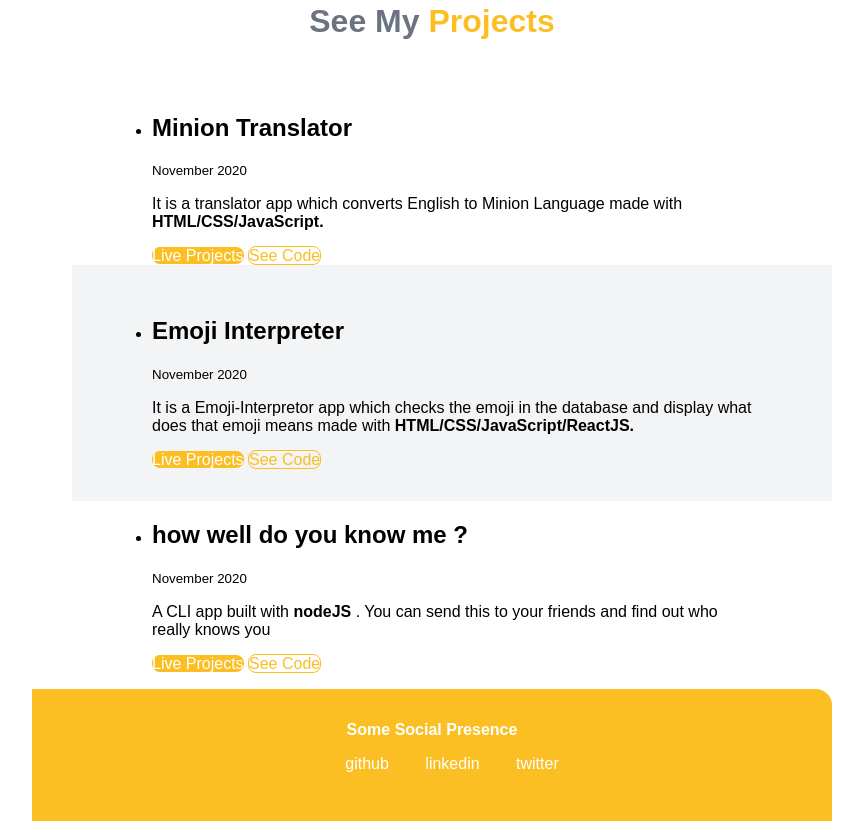
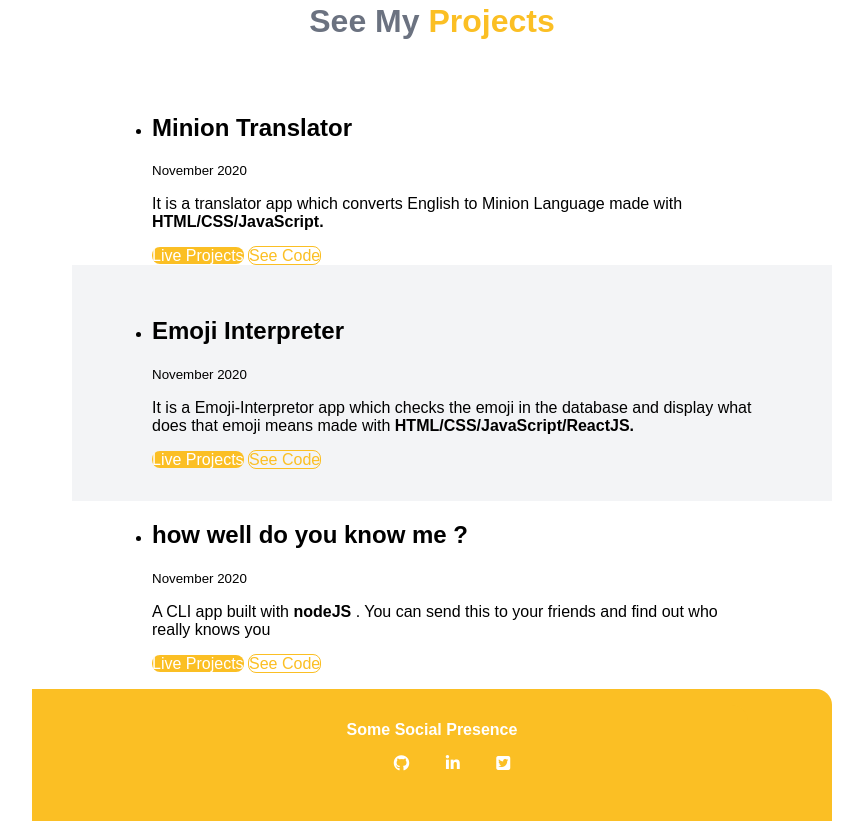
Before and after one commit to zishan-ansari/lesson-3-neogcamp, a plain HTML site: page projects.html in a window 1280 px wide. Shown: the part 428-1249 px from the top of the page, without its empty margins (208-1071 px from the left). Drawn offline with Linux system fonts and the light colour scheme.

Commit message:
final commit

```diff
--- a/projects.html
+++ b/projects.html
@@ -75,11 +75,12 @@
             <div class="footer container-centered"><strong>Some Social Presence</strong>
             <ul class="social links non-bullet">
                 <li class="list-item-inline" ><a class="link" href="https://github.com/zishan-ansari">
-                        github</a></li>
+                    <i class="fab fa-github"></i></a></li>
                 <li class="list-item-inline"><a class="link" href="https://www.linkedin.com/in/mohd-zishan-7811ab126">
-                        linkedin</a></li>
+                    <i class="fab fa-linkedin-in"></i>
+                </a></li>
                         <li class="list-item-inline"><a class="link" href="https://twitter.com/zishan21009532">
-                            twitter</a></li>
+                            <i class="fab fa-twitter-square"></i></a></li>
 
 
 
```
Also changed, not shown: blogs.html (+3 -3 lines), cv.html (+3 -3 lines), index.html (+3 -3 lines).
